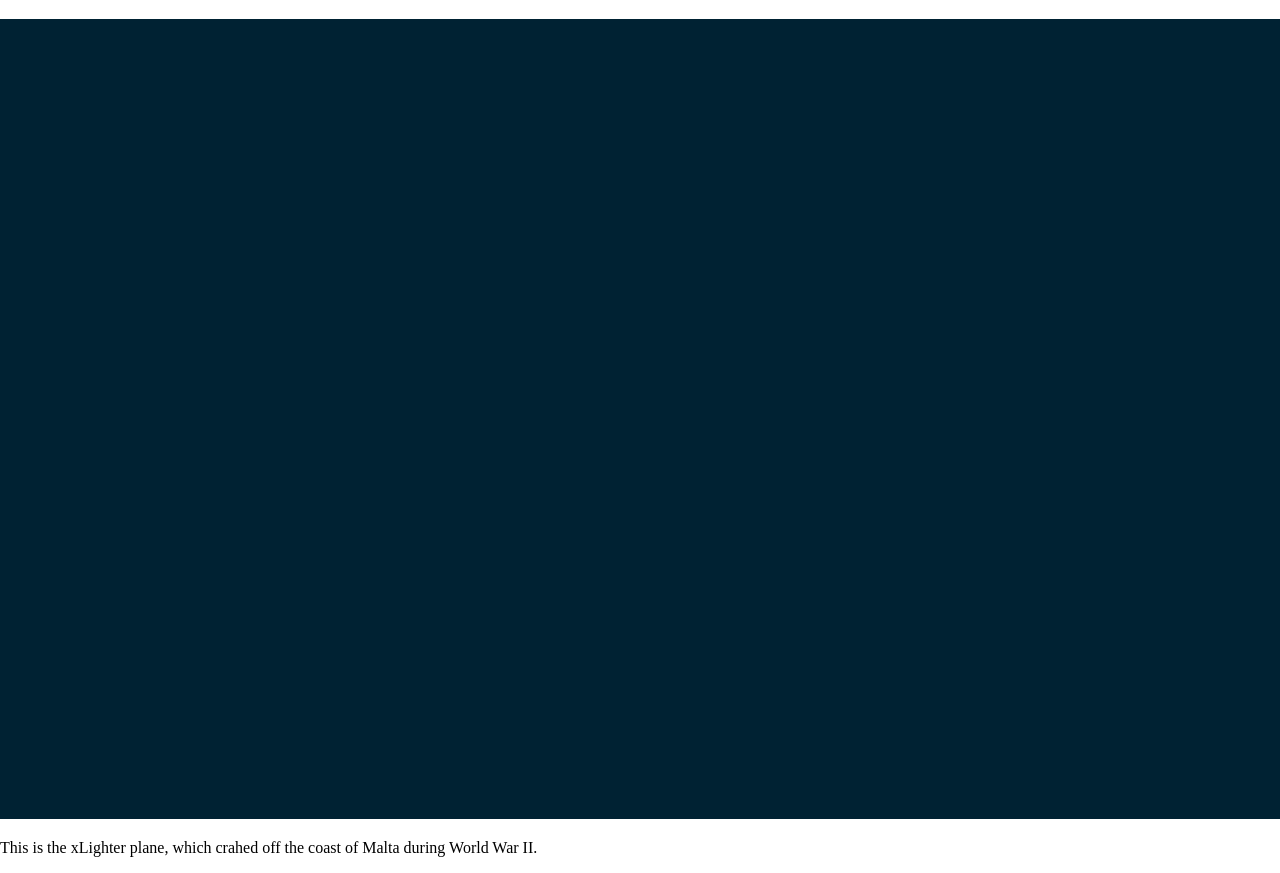
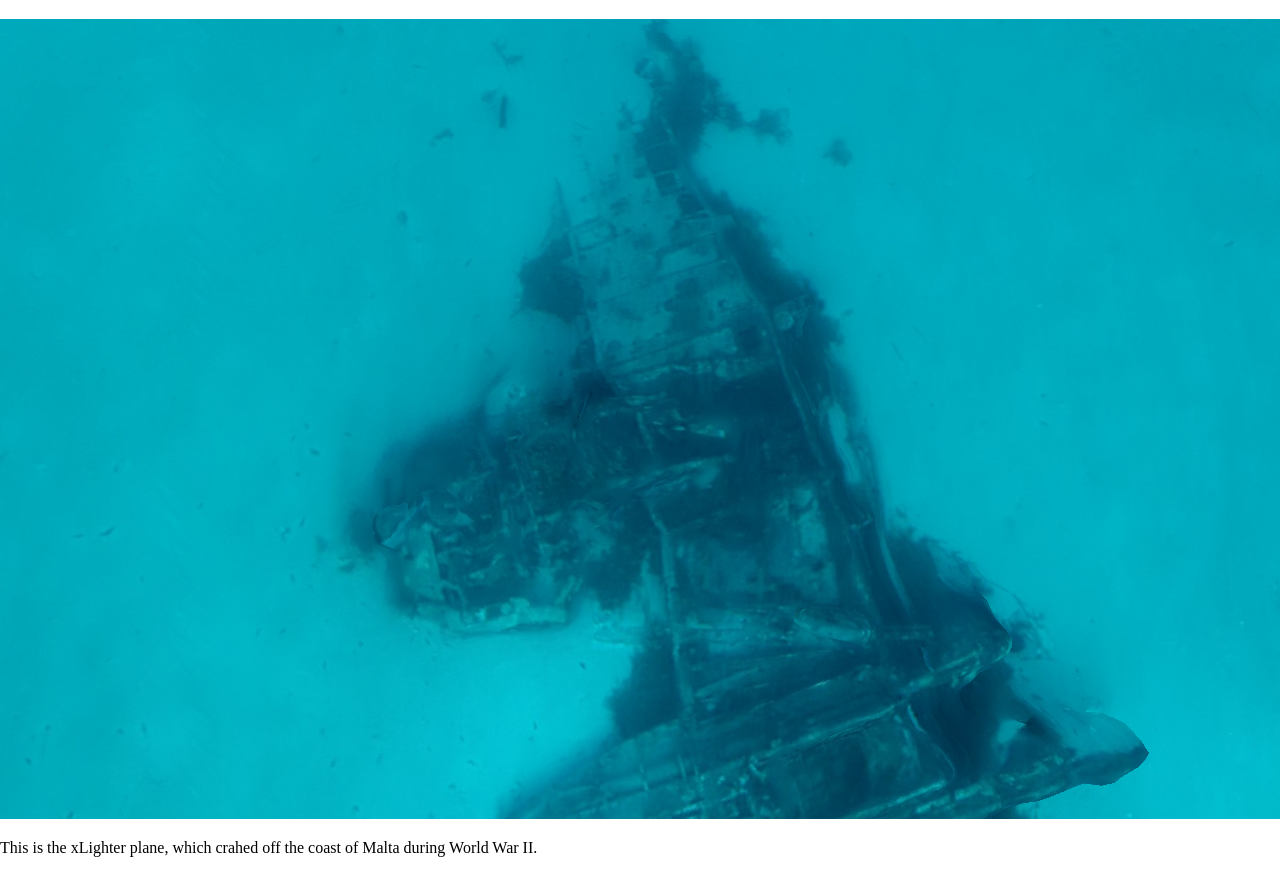
Before and after one commit to rspatric/ICEX, a plain HTML site: page xLighter/index.html in a window 1280 px wide. Shown: the part 61-934 px from the top of the page. Drawn offline with Linux system fonts and the light colour scheme; animation ran at ten frames a second.

Commit message:
Texture working for xLighter

```diff
--- a/xLighter/index.html
+++ b/xLighter/index.html
@@ -83,7 +83,7 @@
             /* Camera */
 
             camera = new THREE.PerspectiveCamera(45, window.innerWidth / window.innerHeight, 1, 1000);
-            camera.position.z = 3;
+            camera.position.z = 10;
 
             /* Scene */
 
```
Also changed, not shown: assets/xLighter.mtl, assets/xLighter.obj.
